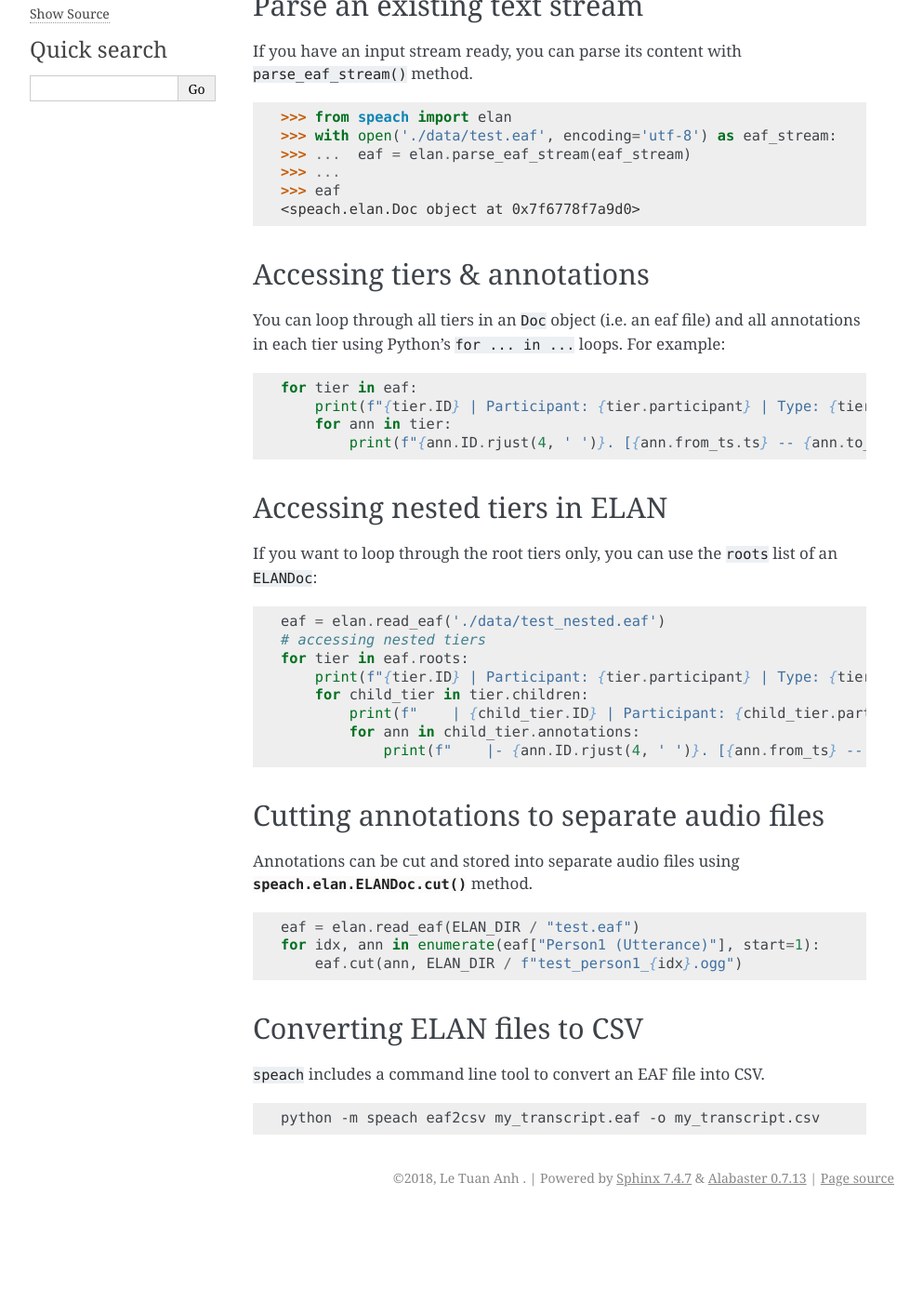
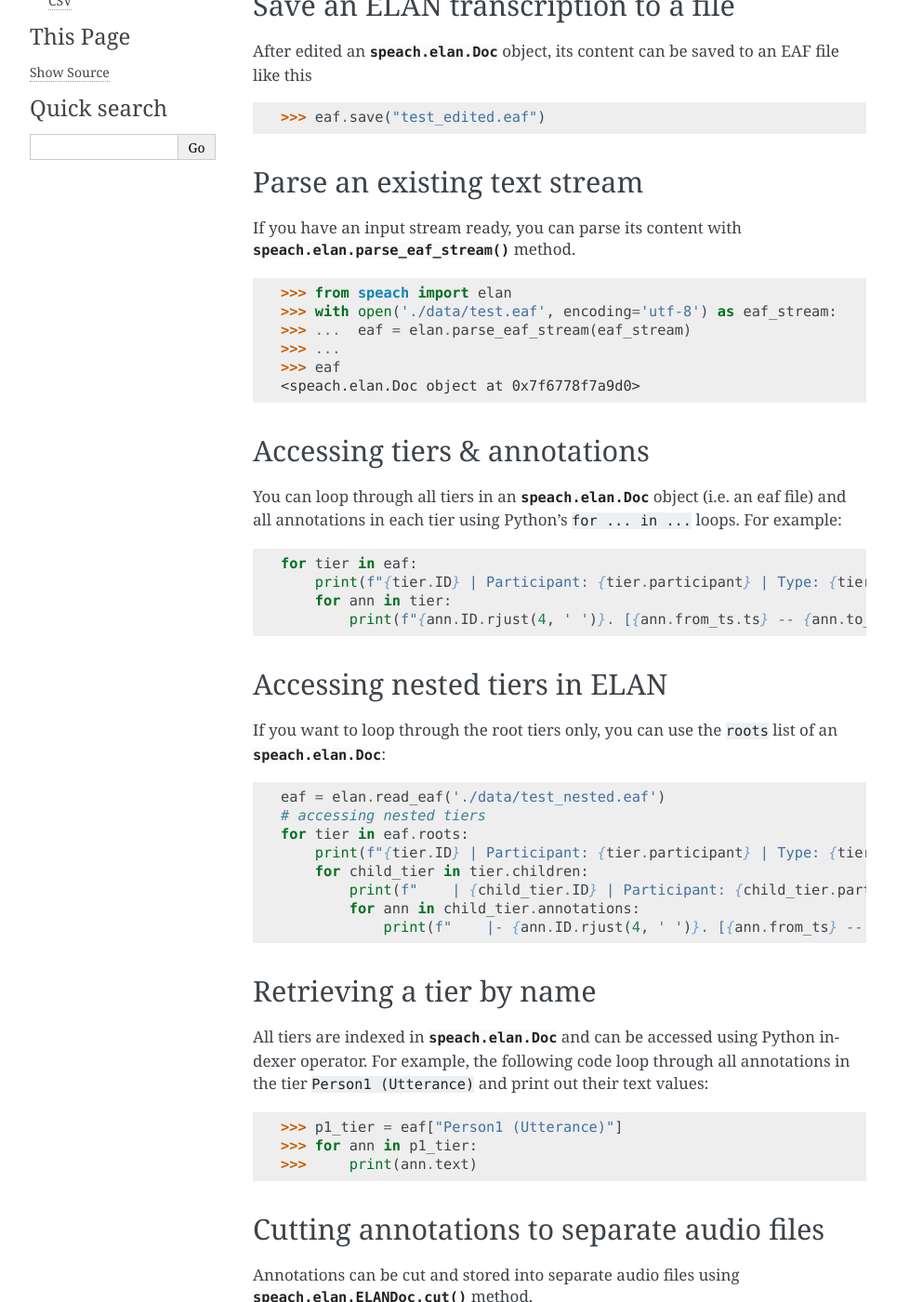
Before and after one commit to neocl/speach, a Sphinx documentation site: the page built from docs/recipe_elan.rst, in a window 1280 px wide and 1400 px high, scrolled down 398 px. Shown: the whole window at 93% size, without its empty margins (148-1141 px from the left). Built offline with Sphinx 7.4.7, drawn with Linux system fonts in a browser that asks for light colours; before the commit the page ends 1704 px from its top, so only the background shows below that; some of the changed text lies outside the part shown.

Commit message:
Add recipes for saving ELAN files and accessing tiers by names

```diff
--- a/docs/recipe_elan.rst
+++ b/docs/recipe_elan.rst
@@ -15,10 +15,17 @@ Open an ELAN file
     >>> eaf
     <speach.elan.Doc object at 0x7f67790593d0>
 
+Save an ELAN transcription to a file
+------------------------------------
+
+After edited an :class:`speach.elan.Doc` object, its content can be saved to an EAF file like this
+
+   >>> eaf.save("test_edited.eaf")
+
 Parse an existing text stream
 -----------------------------
 
-If you have an input stream ready, you can parse its content with :code:`parse_eaf_stream()` method.
+If you have an input stream ready, you can parse its content with :meth:`speach.elan.parse_eaf_stream` method.
 
 .. code-block:: python
 
@@ -32,7 +39,7 @@ If you have an input stream ready, you can parse its content with :code:`parse_e
 Accessing tiers & annotations
 -----------------------------
 
-You can loop through all tiers in an ``Doc`` object (i.e. an eaf file)
+You can loop through all tiers in an :class:`speach.elan.Doc` object (i.e. an eaf file)
 and all annotations in each tier using Python's ``for ... in ...`` loops.
 For example:
 
@@ -46,7 +53,7 @@ For example:
 Accessing nested tiers in ELAN
 ------------------------------
 
-If you want to loop through the root tiers only, you can use the :code:`roots` list of an ``ELANDoc``:
+If you want to loop through the root tiers only, you can use the :code:`roots` list of an :class:`speach.elan.Doc`:
 
 .. code-block:: python
 
@@ -58,6 +65,17 @@ If you want to loop through the root tiers only, you can use the :code:`roots` l
             print(f"    | {child_tier.ID} | Participant: {child_tier.participant} | Type: {child_tier.type_ref}")
             for ann in child_tier.annotations:
                 print(f"    |- {ann.ID.rjust(4, ' ')}. [{ann.from_ts} -- {ann.to_ts}] {ann.text}")
+
+Retrieving a tier by name
+-------------------------
+
+All tiers are indexed in :class:`speach.elan.Doc` and can be accessed using Python indexer operator.
+For example, the following code loop through all annotations in the tier ``Person1 (Utterance)`` and
+print out their text values:
+
+    >>> p1_tier = eaf["Person1 (Utterance)"]
+    >>> for ann in p1_tier:
+    >>>     print(ann.text)
 
 Cutting annotations to separate audio files
 -------------------------------------------
```
Also changed, not shown: other parts of docs/recipe_elan.rst (+1 -1 lines).
